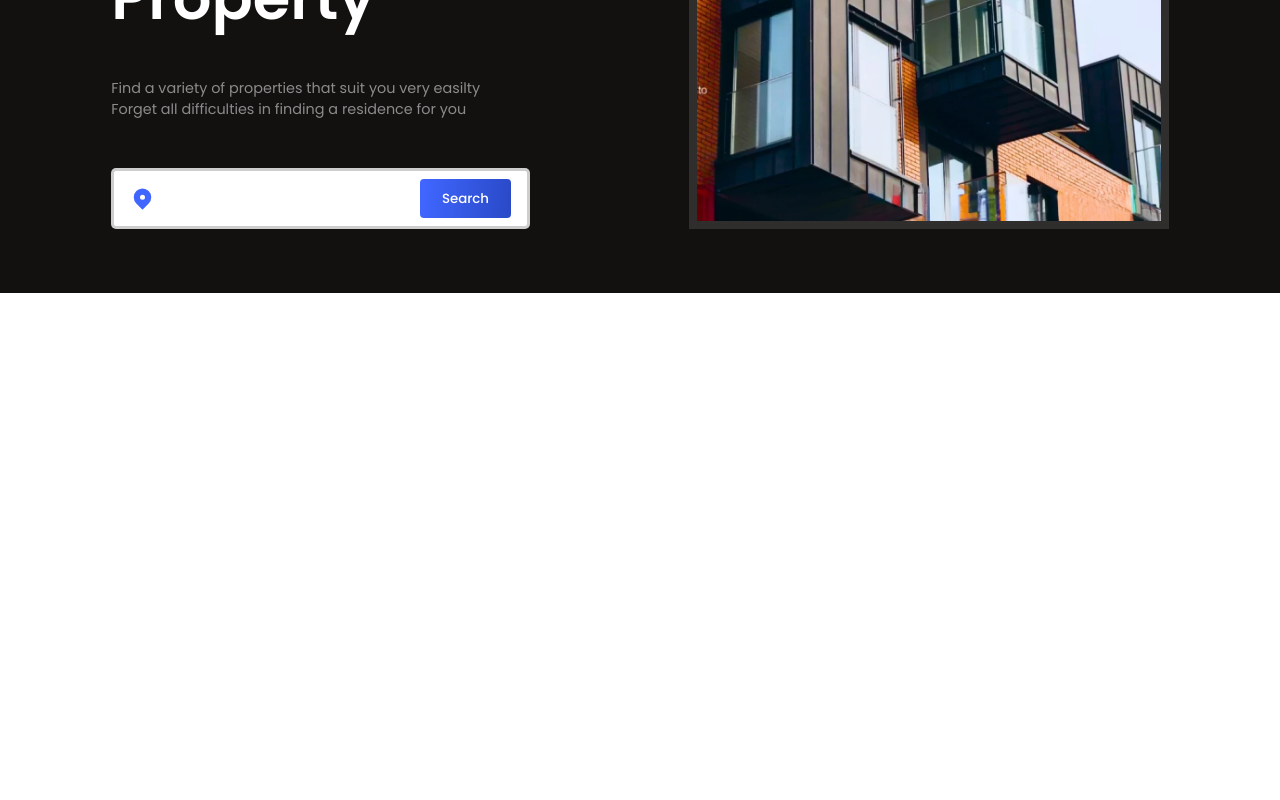
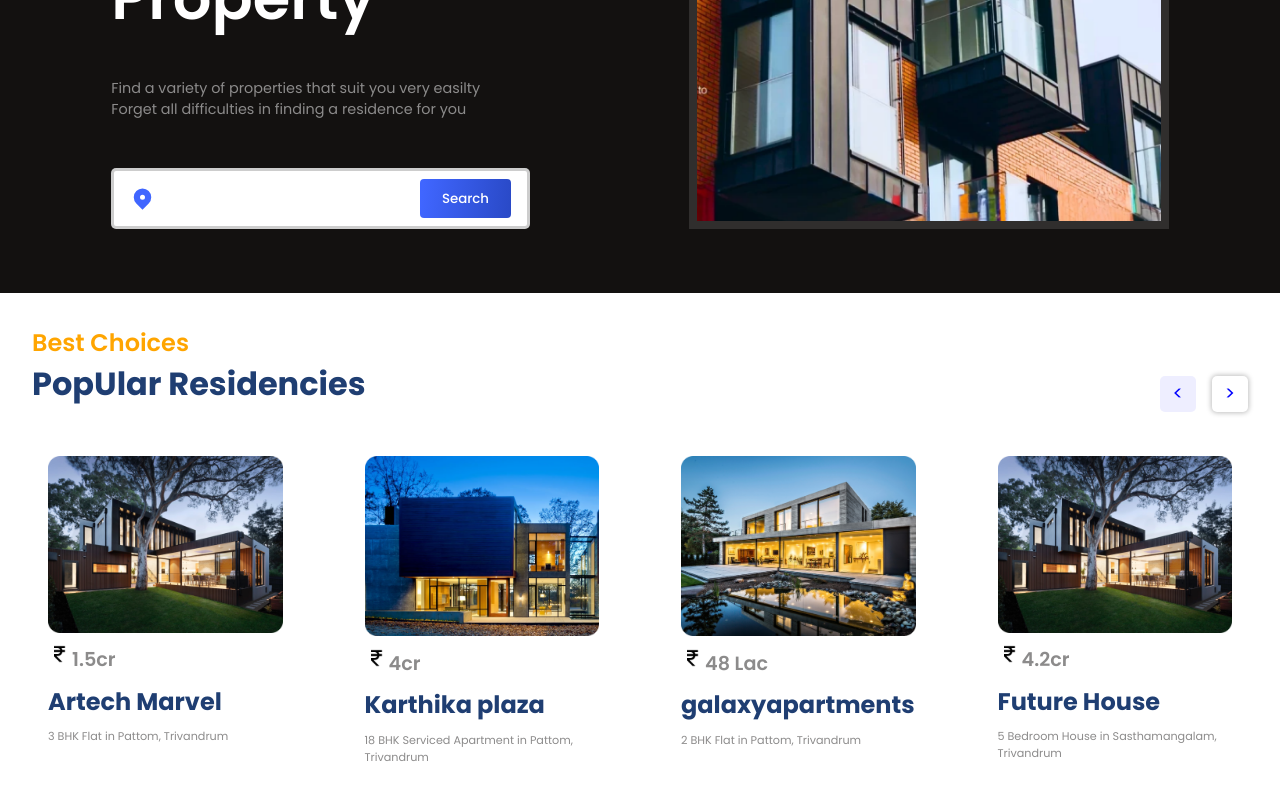
Before and after one commit to Akhilakku23/mern, a React (Vite) app in the folder client/: page / in a window 1280 px wide. Shown: the part 434-1234 px from the top of the page. Before the commit the page ends 800 px from the top, so only its background shows below. Built offline with nearby package versions, Linux system fonts and the light colour scheme.

Commit message:
Residencies page  ui created

```diff
--- a/client/src/App.jsx
+++ b/client/src/App.jsx
@@ -1,10 +1,12 @@
 import Header from './componets/Header/Header';
 import Hero from './componets/Hero/Hero';
+import Residencies from './componets/Residencies/Residencies';
 function App() {
   return (
     <div>
       <Header/>
       <Hero/>
+      <Residencies/>
     </div>
   );
 }
--- /dev/null
+++ b/client/src/componets/Residencies/Residencies.css
@@ -0,0 +1,92 @@
+.r-container {
+    gap: 2rem;
+    position: relative;
+    overflow: hidden;
+  }
+
+  .r-head{
+    margin-bottom: 2rem;
+  }
+
+  .r-card-img{
+    width: 1.5rem;
+
+  }
+
+  .r-card>img{
+    width: 100%;
+    max-width: 15rem;
+  }
+
+  .r-card>:nth-child(2)
+  {
+    font-size: 1.2rem;
+    font-weight: 600;
+  }
+
+  .r-card>:nth-child(3)
+  {
+    font-size: 1.5rem;
+  }
+
+  .r-card>:nth-child(4)
+  {
+    font-size: 0.7rem;
+    width: 15rem;
+  }
+
+  .r-card:hover{
+    scale: 1.025;
+    cursor: pointer;
+    background: linear-gradient(
+      180deg,
+      rgba(255, 255, 255, 0) 0%,
+      rgba(136, 160, 255, 0.46) 217.91%
+    );
+    box-shadow: 0px 72px 49px -51px rgba(136, 160, 255, 0.21);
+  }
+
+  .r-card{
+    gap:0.6rem;
+    padding: 1rem;
+    border-radius: 10px;
+    max-width: max-content;
+    margin: auto;
+    transition: all 300ms ease-in;
+  }
+  .swiper-horizontal{
+    overflow: visible;
+  }
+  .r-buttons{
+    position: absolute;
+    gap: 1rem;
+    top: -4rem;
+    right: 0;
+  }
+  .r-buttons button{
+    font-size: 1.2rem;
+    padding: .2rem .8rem;
+    color: blue;
+    border: none;
+    border-radius: 5px;
+    background-color: white;
+    cursor: pointer;
+  }
+  .r-buttons>:nth-child(1)
+  {
+    background-color: #EEEEFF;
+  }
+  .r-buttons>:nth-child(2)
+  {
+    box-shadow: 0px 0px 5px 1px rgba(0, 0, 0, 0.25);
+  }
+
+
+  @media (max-width: 640px) {
+    .r-head{
+    align-items: center;
+    }
+    .r-buttons{
+      position: initial;
+    }
+  }
--- /dev/null
+++ b/client/src/componets/Residencies/Residencies.jsx
@@ -0,0 +1,54 @@
+import React from 'react'
+import {Swiper, SwiperSlide, useSwiper} from 'swiper/react'
+import 'swiper/css'
+import './Residencies.css'
+import data from '../../utils/slider.json'
+import { sliderSettings } from '../../utils/common'
+
+
+const Residencies = () => {
+  return (
+    <section className="r-wrapper">
+      <div className="paddings innerWidth r-container">
+        <div className="r-head flexColStart">
+          <span className='orangeText'>Best Choices</span>
+          <span  className='primaryText'>PopUlar Residencies</span>
+        </div>
+
+      <Swiper {...sliderSettings}>
+        <SliderButtons/>
+
+        {data.map((card,i) => (
+          <SwiperSlide key={i}>
+            <div className=" flexColStart r-card">
+              <img src={card.image} alt="home" />
+
+              <span className="secondaryText r-price">
+              <span style={{color: "orange"}}>
+                <img className="r-card-img" src="./rupee.png" alt="" /></span>
+                <span>{card.price}</span>
+              </span>
+
+              <span className="primaryText">{card.name}</span>
+              <span className="secondaryText">{card.detail}</span>
+            </div>
+
+          </SwiperSlide>
+        ))}
+        </Swiper>
+      </div>
+    </section>
+  )
+}
+
+//swipe buttons
+export default Residencies;
+const SliderButtons = () => {
+  const swiper = useSwiper();
+  return(
+    <div className=" flexCenter r-buttons">
+      <button onClick={()=> swiper.slidePrev()}>&lt;</button>
+      <button onClick={()=> swiper.slideNext()}>&gt;</button>
+    </div>
+  );
+};
--- /dev/null
+++ b/client/src/utils/common.js
@@ -0,0 +1,19 @@
+
+export const sliderSettings = {
+    slidesPerView: 1,
+    spaceBetween: 50,
+    breakpoints: {
+      480: {
+        slidesPerView: 1,
+      },
+      600: {
+        slidesPerView: 2,
+      },
+      750: {
+        slidesPerView: 3,
+      },
+      1100: {
+        slidesPerView: 4,
+      },
+    },
+  };
--- /dev/null
+++ b/client/src/utils/slider.json
@@ -0,0 +1,38 @@
+[
+    {
+      "name": "Artech Marvel",
+      "price": "1.5cr",
+      "detail": "3 BHK Flat in Pattom, Trivandrum",
+      "image": "./r1.png"
+    },
+    {
+      "name": "Karthika plaza",
+      "price": "4cr",
+      "detail": "18 BHK Serviced Apartment in Pattom, Trivandrum",
+      "image": "./r2.png"
+    },
+    {
+      "name": "galaxyapartments",
+      "price": "48 Lac",
+      "detail": "2 BHK Flat in Pattom, Trivandrum",
+      "image": "./r3.png"
+    },
+    {
+      "name": "Future House",
+      "price": "4.2cr",
+      "detail": "5 Bedroom House in Sasthamangalam, Trivandrum",
+      "image": "./r1.png"
+    },
+    {
+      "name": "Cordon Sreevalsam",
+      "price": "95 Lac",
+      "detail": "3 BHK Flat in Sasthamangalam, Trivandrum",
+      "image": "./r2.png"
+    },
+    {
+      "name": "Arcon Elite",
+      "price": "1.45 cr",
+      "detail": "3 BHK Flat in Sasthamangalam, Trivandrum",
+      "image": "./r3.png"
+    }
+  ]
```
Also changed, not shown: client/public/rupee.png (added).
